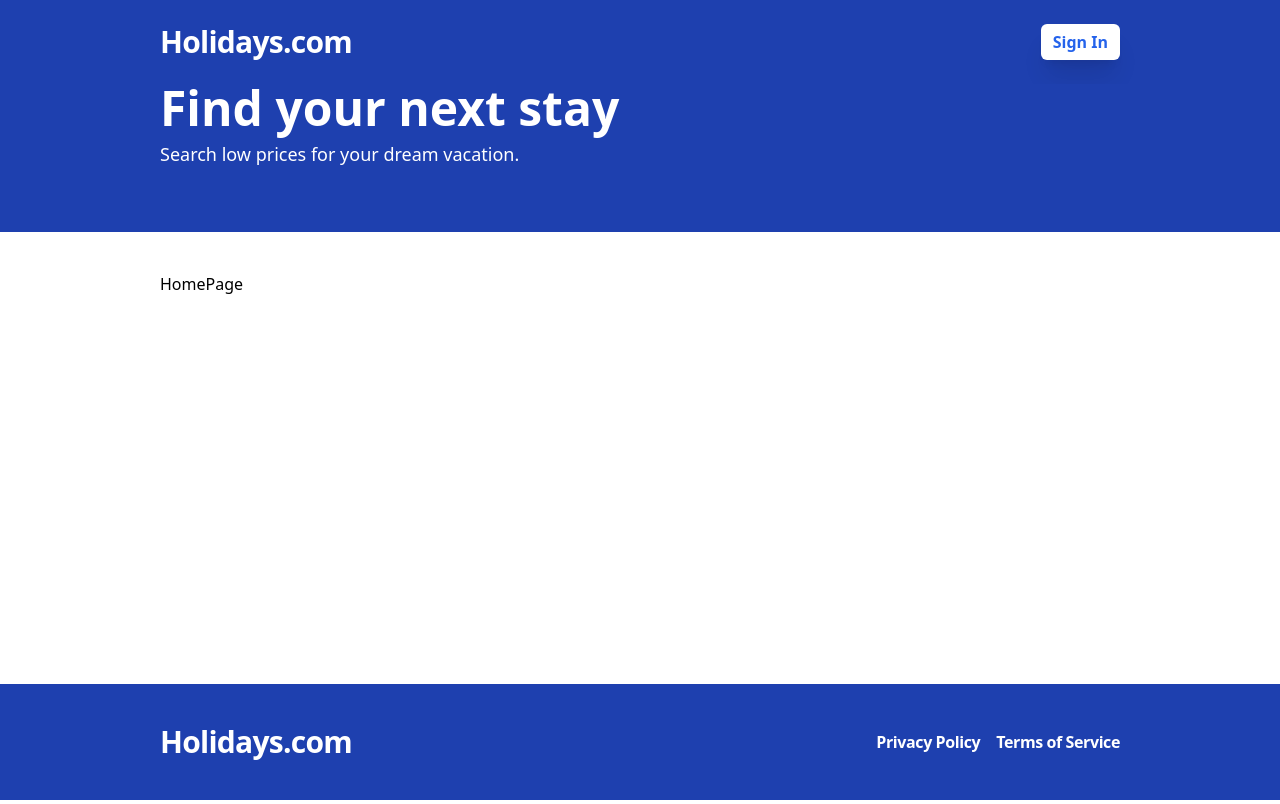
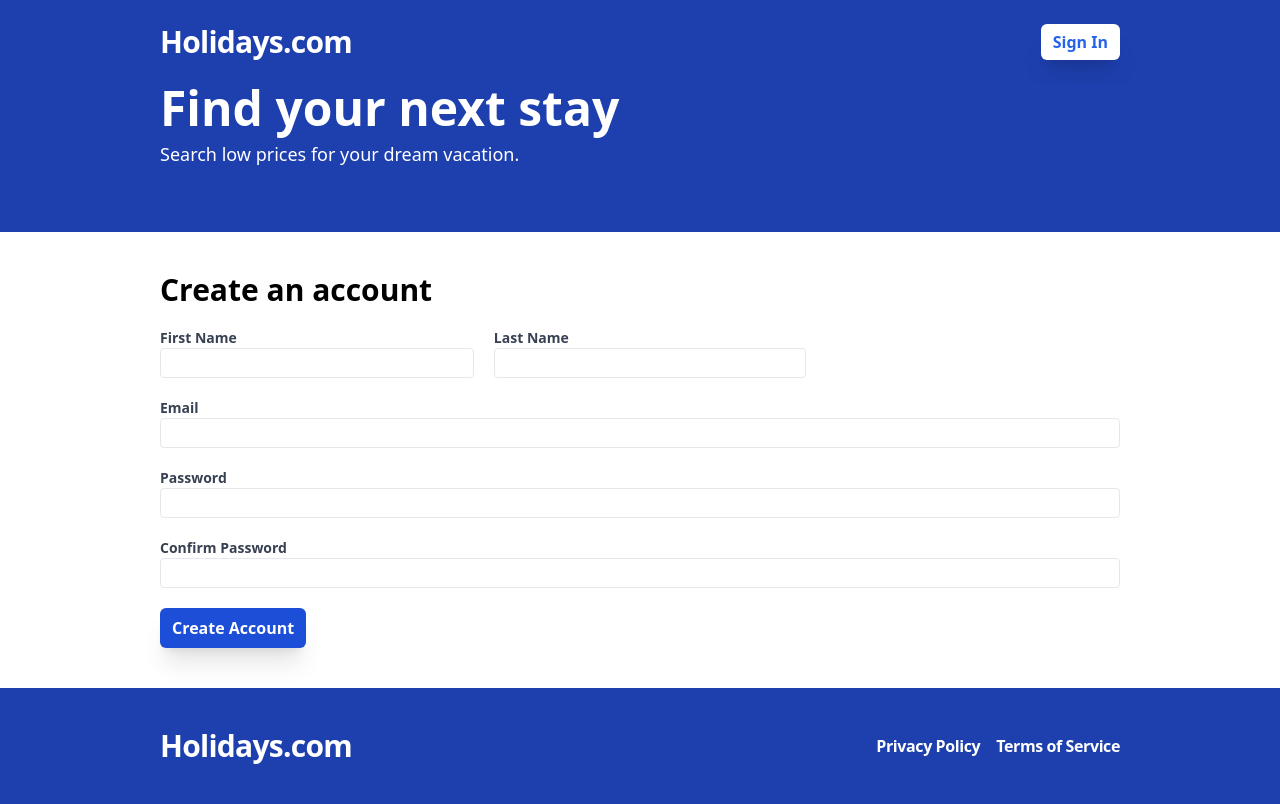
Before and after one commit to akshaypx/holidays-mern, a React (Vite) app in the folder frontend/: page /register in a window 1280 px wide. Before the commit this address led to /. Built offline with nearby package versions, Linux system fonts and the light colour scheme.

Commit message:
feat: create account form validation, sec btn vers

```diff
--- a/frontend/package.json
+++ b/frontend/package.json
@@ -12,6 +12,7 @@
   "dependencies": {
     "react": "^18.2.0",
     "react-dom": "^18.2.0",
+    "react-hook-form": "^7.49.3",
     "react-router-dom": "^6.21.3"
   },
   "devDependencies": {
--- a/frontend/src/App.tsx
+++ b/frontend/src/App.tsx
@@ -5,6 +5,7 @@
   Navigate,
 } from "react-router-dom";
 import Layout from "./layouts/Layout";
+import Register from "./pages/Register";
 
 const App = () => {
   return (
@@ -19,6 +20,14 @@
           }
         />
         <Route path="/search" element={<span>SearchPage</span>} />
+        <Route
+          path="/register"
+          element={
+            <Layout>
+              <Register />
+            </Layout>
+          }
+        />
         <Route path="*" element={<Navigate to="/" />} />
       </Routes>
     </Router>
--- a/frontend/src/components/ui/Button.tsx
+++ b/frontend/src/components/ui/Button.tsx
@@ -22,6 +22,16 @@
       </button>
     );
   }
+  if (variant === "secondary") {
+    return (
+      <button
+        className="flex items-center bg-blue-700 rounded-md shadow-xl text-white px-3 py-2 font-bold hover:bg-blue-500 hover:shadow-none transition"
+        {...rest}
+      >
+        {children}
+      </button>
+    );
+  }
   return <button {...rest}>{children}</button>;
 };
 
--- /dev/null
+++ b/frontend/src/pages/Register.tsx
@@ -0,0 +1,108 @@
+import { useForm } from "react-hook-form";
+import Button from "../components/ui/Button";
+
+interface RegisterFormData {
+  firstName: string;
+  lastName: string;
+  email: string;
+  password: string;
+  confirmPassword: string;
+}
+
+const Register = () => {
+  const {
+    register,
+    watch,
+    handleSubmit,
+    formState: { errors },
+  } = useForm<RegisterFormData>();
+
+  const onSubmit = handleSubmit((data) => {
+    console.log(data);
+  });
+
+  return (
+    <form className="flex flex-col gap-5" onSubmit={onSubmit}>
+      <h2 className="text-3xl font-bold">Create an account</h2>
+      <div className="flex flex-col md:flex-row gap-5">
+        <label className="text-gray-700 text-sm font-bold">
+          First Name
+          <input
+            className="border rounded w-full py-1 px-2 font-bol flex-1"
+            {...register("firstName", { required: "This field is required" })}
+          />
+          {errors.firstName && (
+            <span className="text-red-500">{errors.firstName.message}</span>
+          )}
+        </label>
+        <label className="text-gray-700 text-sm font-bold">
+          Last Name
+          <input
+            className="border rounded w-full py-1 px-2 font-bold flex-1"
+            {...register("lastName", { required: "This field is required" })}
+          />
+          {errors.lastName && (
+            <span className="text-red-500">{errors.lastName.message}</span>
+          )}
+        </label>
+      </div>
+      <label className="text-gray-700 text-sm font-bold">
+        Email
+        <input
+          type="email"
+          className="border rounded w-full py-1 px-2 font-bold flex-1"
+          {...register("email", { required: "This field is required" })}
+        />
+        {errors.email && (
+          <span className="text-red-500">{errors.email.message}</span>
+        )}
+      </label>
+      <label className="text-gray-700 text-sm font-bold">
+        Password
+        <input
+          type="password"
+          className="border rounded w-full py-1 px-2 font-bold flex-1"
+          {...register("password", {
+            required: "This field is required",
+            minLength: {
+              value: 6,
+              message: "Password should be atleast 6 characters.",
+            },
+            validate: (val) => {
+              if (watch("password") !== val) {
+                return "Your passwords do not match.";
+              }
+            },
+          })}
+        />
+        {errors.password && (
+          <span className="text-red-500">{errors.password.message}</span>
+        )}
+      </label>
+      <label className="text-gray-700 text-sm font-bold">
+        Confirm Password
+        <input
+          type="password"
+          className="border rounded w-full py-1 px-2 font-bold flex-1"
+          {...register("confirmPassword", {
+            required: "This field is required",
+            minLength: {
+              value: 6,
+              message: "Password should be atleast 6 characters.",
+            },
+          })}
+        />
+        {errors.confirmPassword && (
+          <span className="text-red-500">{errors.confirmPassword.message}</span>
+        )}
+      </label>
+      <span>
+        <Button type="submit" variant="secondary">
+          Create Account
+        </Button>
+      </span>
+    </form>
+  );
+};
+
+export default Register;
--- a/frontend/tailwind.config.js
+++ b/frontend/tailwind.config.js
@@ -4,7 +4,9 @@
   theme: {
     extend: {},
     container: {
-      padding: "10rem",
+      padding: {
+        md: "10rem",
+      },
     },
   },
   plugins: [],
```
Also changed, not shown: 1 other file (tests, documents, lock files or other folders).
